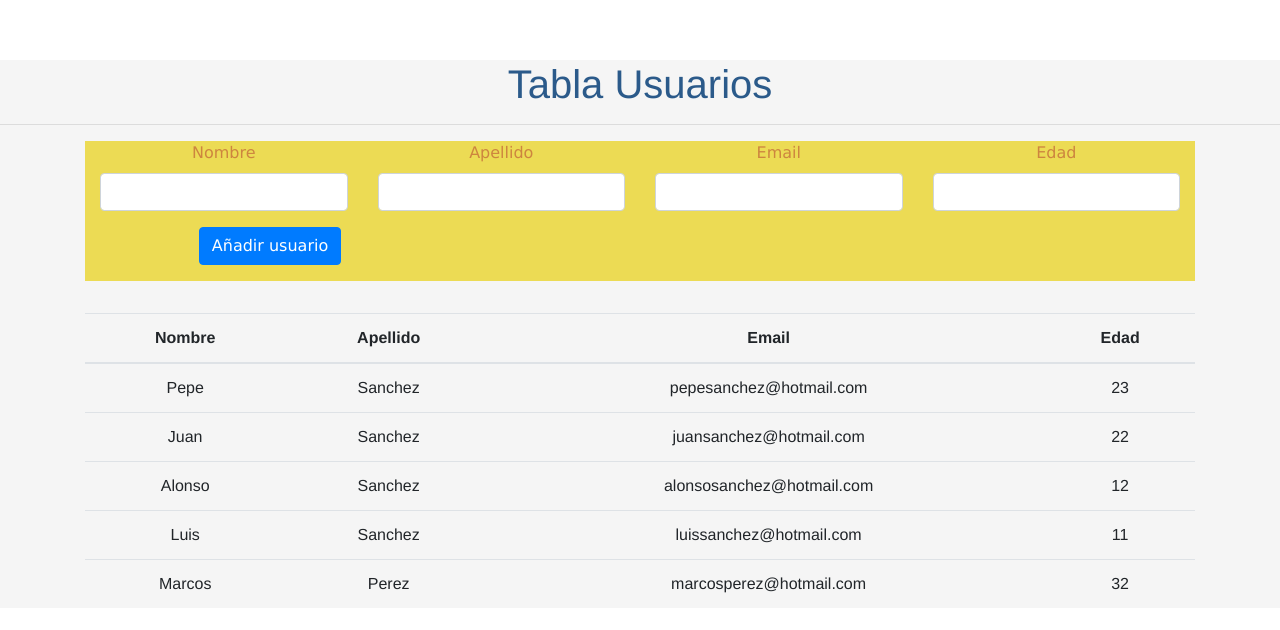
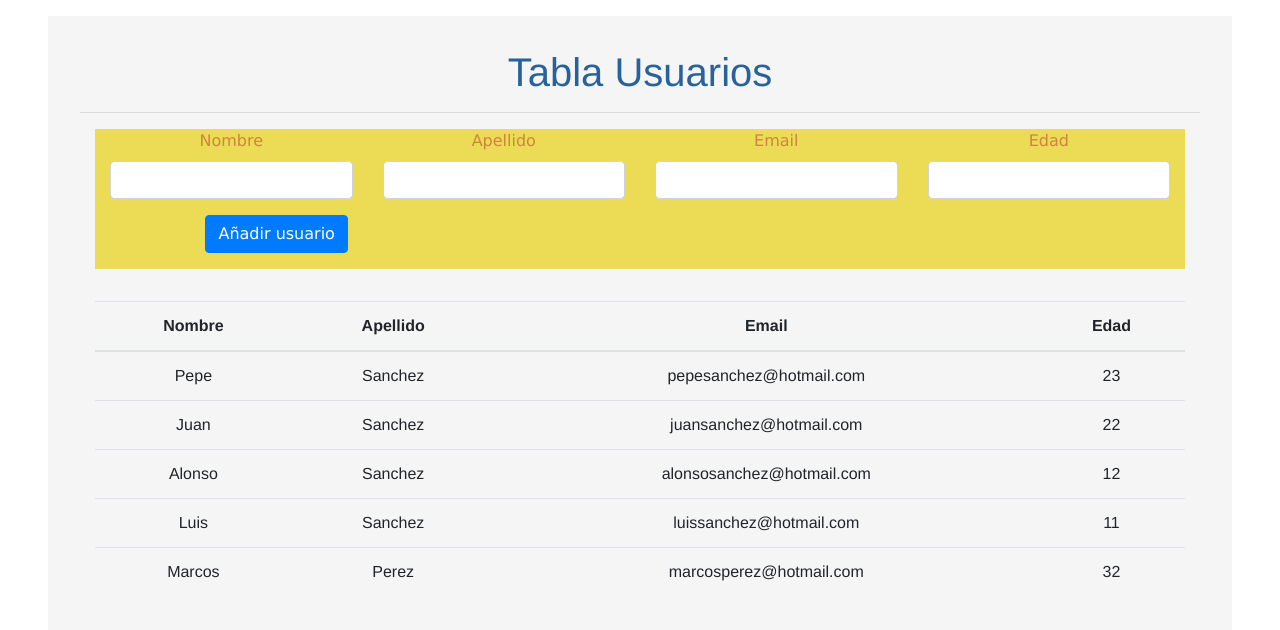
Before and after one commit to xjhruiz/Vue-Init0, a Vue app in the folder prueba-vue/: page / in a window 1280 px wide. Shown: the top 630 px of the page. Built offline with nearby package versions, Linux system fonts and the light colour scheme.

Commit message:
Add files via upload

```diff
--- a/prueba-vue/src/App.vue
+++ b/prueba-vue/src/App.vue
@@ -99,8 +99,9 @@ export default {
   -webkit-font-smoothing: antialiased;
   -moz-osx-font-smoothing: grayscale;
   text-align: center;
-  color: #2b5a8a;
+  color: #29629b;
   background: whitesmoke;
-  margin-top: 60px;
+  margin: 1rem 3rem;
+  padding: 2rem;
 }
 </style>
```
